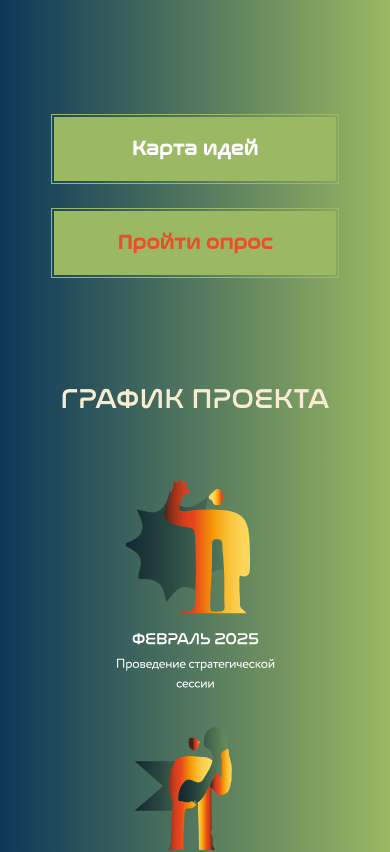
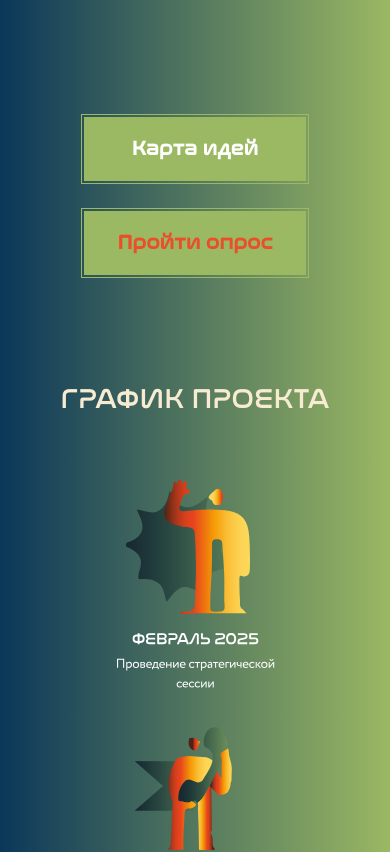
Before and after one commit to designunit/sosbor, a Next.js app in the folder frontend/: page / in a window 390 px wide. Shown: the part 1063-1915 px from the top of the page. Built offline with nearby package versions, Linux system fonts and the light colour scheme.

Commit message:
fix buttons on mobile

```diff
--- a/frontend/src/theme.ts
+++ b/frontend/src/theme.ts
@@ -79,7 +79,6 @@ export const theme = createTheme({
                 label: {
                     fontSize: '20px',
                     lineHeight: '20px',
-                    padding: '0px 30px',
                     fontWeight: 700,
                 },
             },
```
